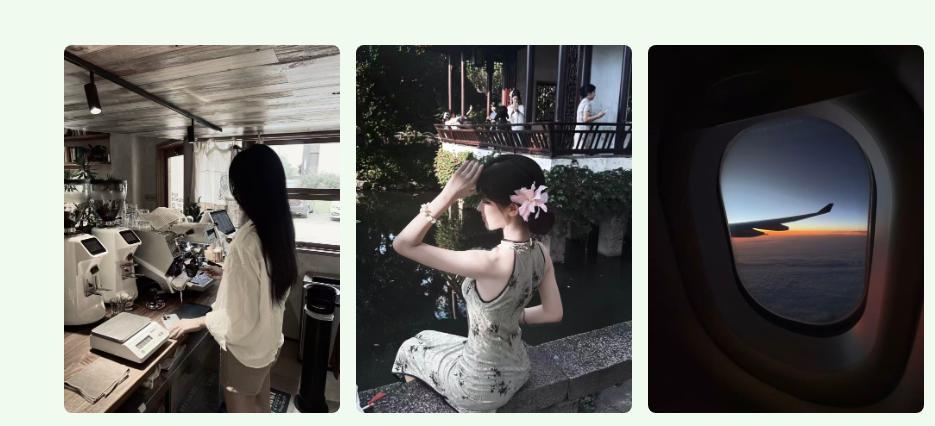
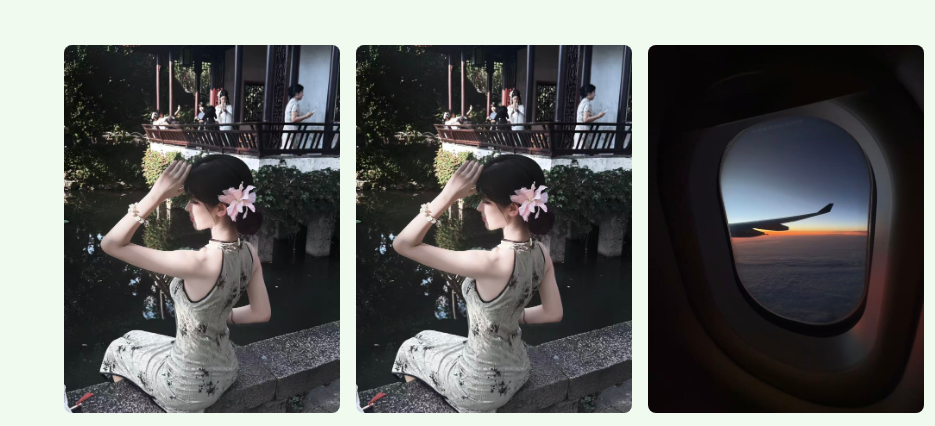
Before and after one commit to yooice1/guoziying, a plain HTML site: page life-photos.html in a window 1280 px wide. Shown: the part 247-673 px from the top of the page, 0-935 px from the left. Drawn offline with nearby package versions, Linux system fonts and the light colour scheme; grey boxes are pictures that could not be loaded.

Commit message:
Update life-photos.html

```diff
--- a/life-photos.html
+++ b/life-photos.html
@@ -59,7 +59,7 @@
       <div class="grid grid-cols-1 sm:grid-cols-2 lg:grid-cols-4 gap-4 max-w-6xl mx-auto">
         <!-- 生活照1 -->
         <div class="photo-hover rounded-lg overflow-hidden">
-          <img src="https://github.com/yooice1/guoziying/blob/main/c248b0657c3be1d81d0e6b0a0a40e59f.jpg?raw=true">
+          <img src="https://github.com/yooice1/guoziying/blob/main/%E5%BE%AE%E4%BF%A1%E5%9B%BE%E7%89%87_20251221151146_211_5.jpg?raw=true">
         </div>
 
         <!-- 生活照2 -->
```
